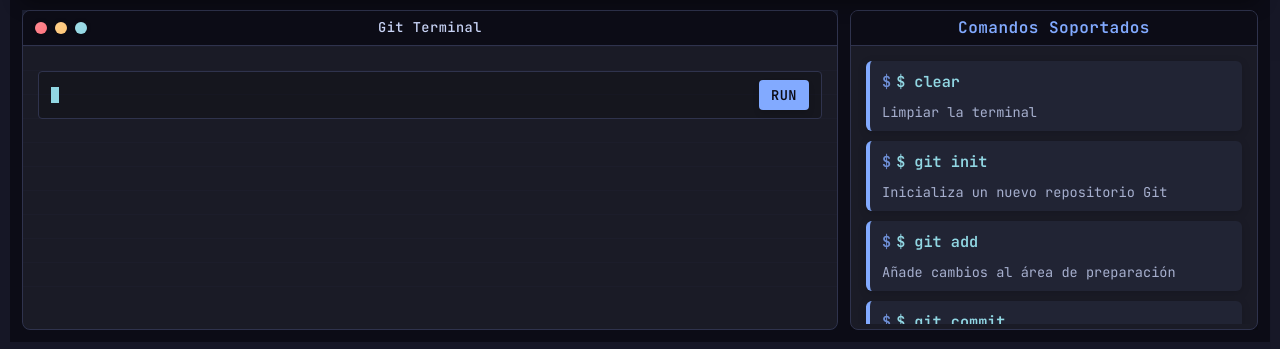
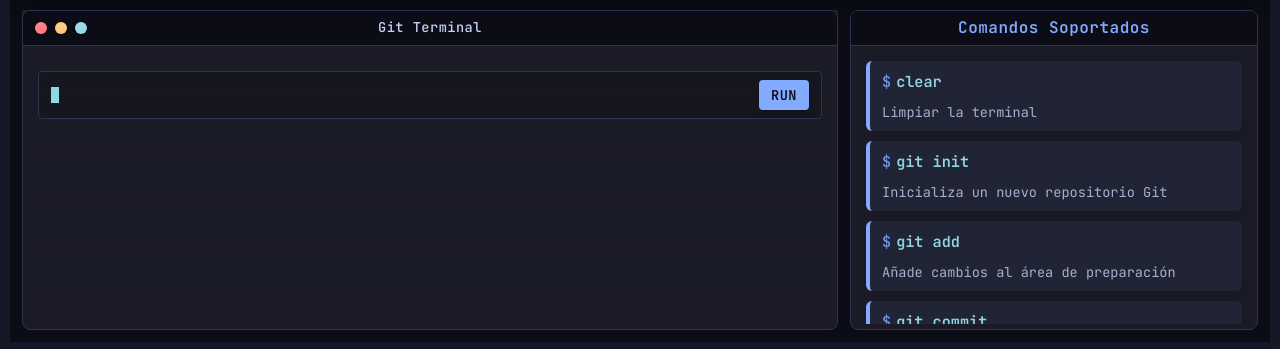
Before and after one commit to Daniel-Santiago-Acosta-1013/gitViz, a React (Vite) app: page / in a window 1280 px wide. Shown: the part 448-797 px from the top of the page. Built offline with nearby package versions, Linux system fonts and the light colour scheme.

Commit message:
fix: Correct command name display in CommandList and remove terminal header from CommandModal
- Updated CommandList to display command names without the dollar sign prefix for clarity.
- Removed the terminal header section from CommandModal to streamline the interface.

```diff
--- a/src/components/CommandList/CommandList.tsx
+++ b/src/components/CommandList/CommandList.tsx
@@ -39,7 +39,7 @@ const CommandList: React.FC<CommandListProps> = ({ commands, setCommand }) => {
             className="command-item"
             onClick={() => handleCommandClick(cmd)}
           >
-            <div className="command-name">$ {cmd.name}</div>
+            <div className="command-name">{cmd.name}</div>
             <div className="command-desc">{cmd.desc}</div>
           </div>
         ))}
--- a/src/components/CommandModal/CommandModal.tsx
+++ b/src/components/CommandModal/CommandModal.tsx
@@ -554,15 +554,6 @@ const CommandModal: React.FC<CommandModalProps> = ({ isOpen, onClose, command, o
         </div>
 
         <div className="terminal-container">
-          <div className="terminal-header">
-            <div className="terminal-controls">
-              <span className="control red"></span>
-              <span className="control yellow"></span>
-              <span className="control green"></span>
-            </div>
-            <div className="terminal-title">Terminal</div>
-          </div>
-
           <div className="terminal-body">
             <div className="terminal-prompt">
               <span className="prompt-symbol">$</span> {typedText}
```
